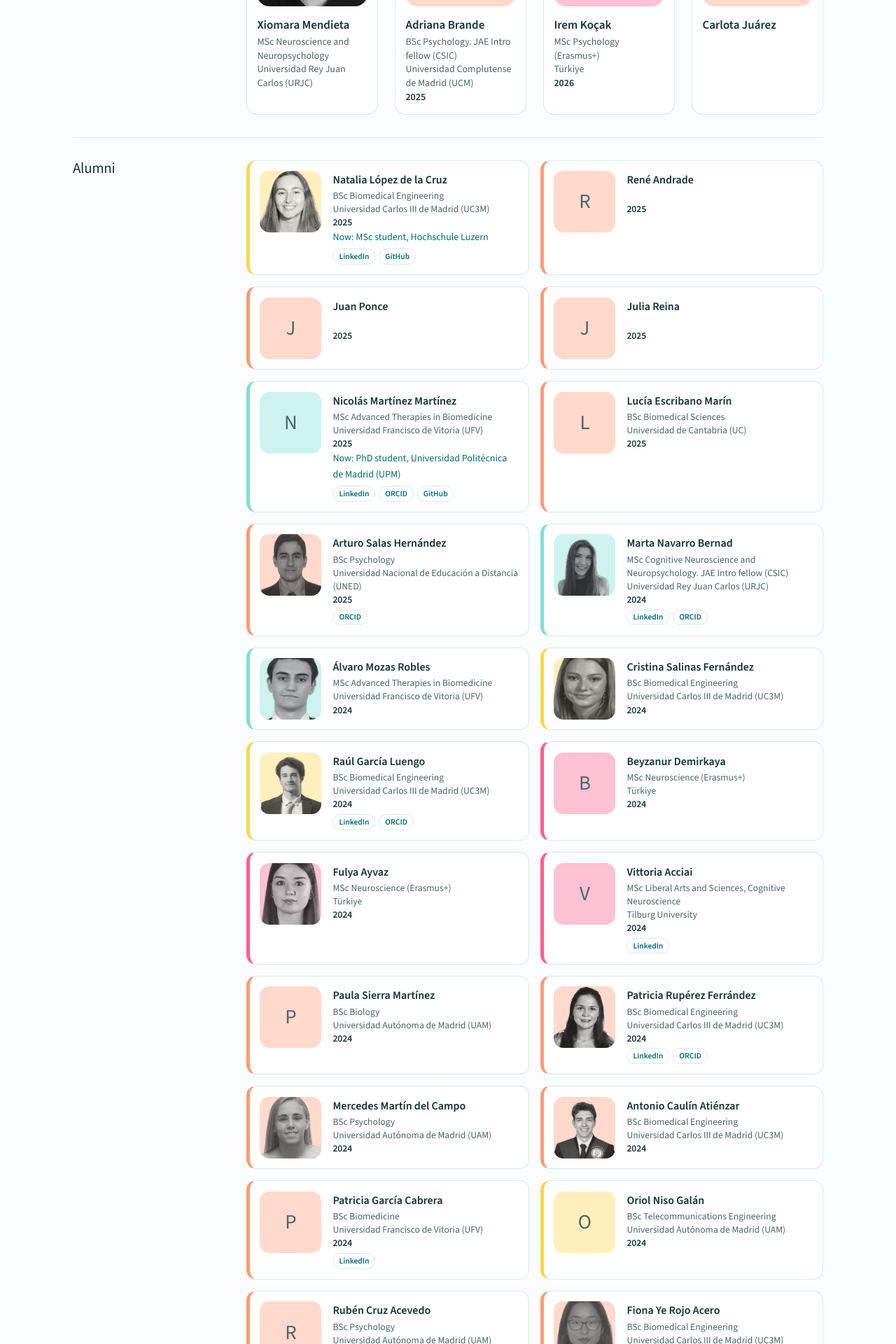
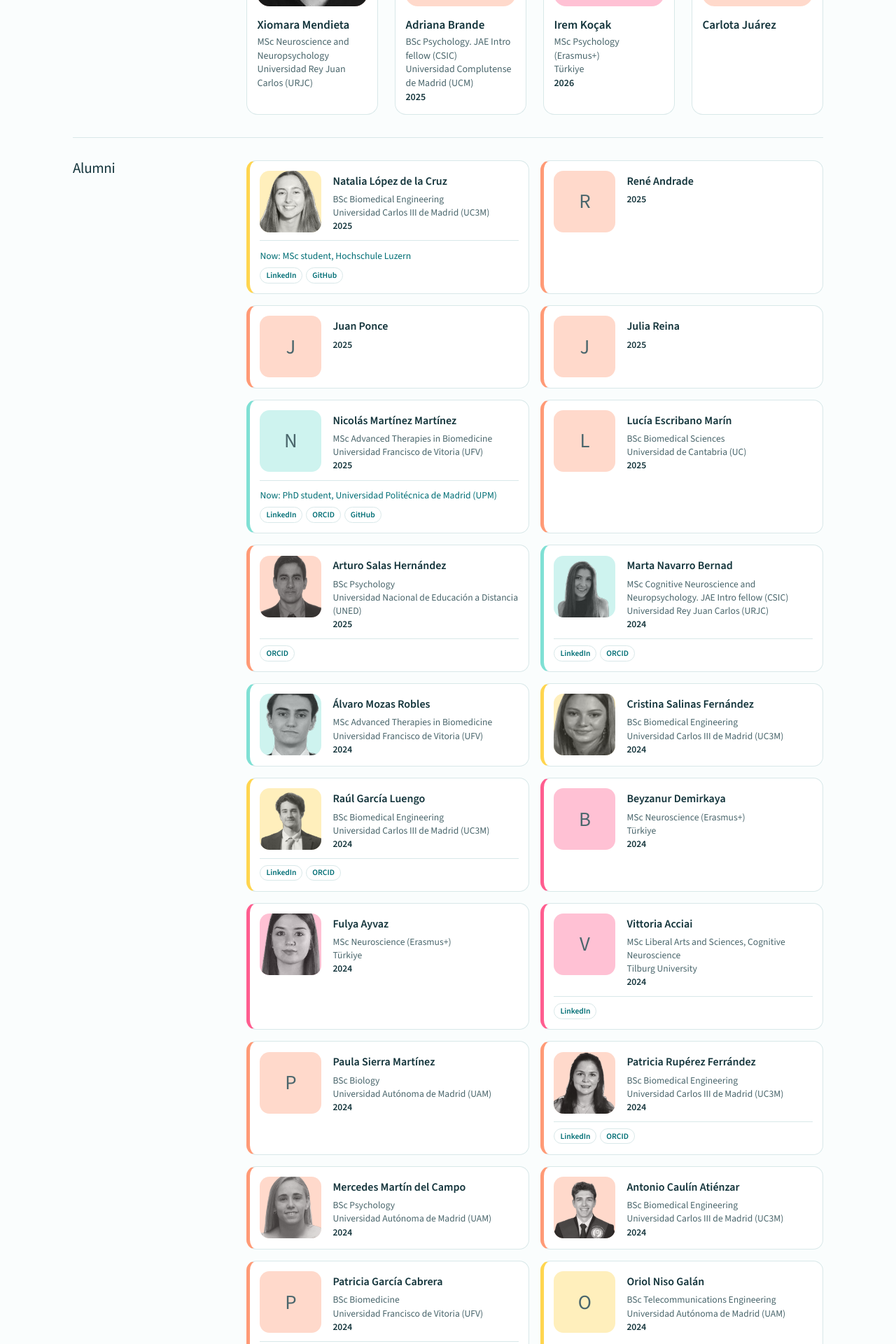
Before and after one commit to cajal-neuroimaging/cajal-neuroimaging.github.io, a Jekyll site: the page built from team.html, in a window 1280 px wide. Shown: the part 1541-3461 px from the top of the page at 70% size. Built offline with Jekyll 4.4.1, drawn with Linux system fonts in a browser that asks for light colours.

Commit message:
Team: alumni cards with photo beside name and studies, current position and links across the full width
Co-Authored-By: Claude Opus 5.5 <noreply@anthropic.com>
Claude-Session: https://claude.ai/code/session_016qHx7xJtVuA2p8MXZK7uaB

```diff
--- a/_includes/person.html
+++ b/_includes/person.html
@@ -2,7 +2,7 @@
   <span class="person__avatar" aria-hidden="true">{% if p.photo %}<img src="{{ '/assets/img/team/' | append: p.photo | relative_url }}" alt="" loading="lazy">{% else %}{{ p.name | slice: 0 }}{% endif %}</span>
   <div>
     <p class="person__name">{% if p.url %}<a href="{{ p.url }}">{{ p.name }}</a>{% else %}{{ p.name }}{% endif %}</p>
-    <p class="person__role">{{ p.role }}{% if p.affiliation %}<br>{{ p.affiliation }}{% endif %}{% if p.years %}<br><span class="person__years">{{ p.years }}</span>{% endif %}</p>
+    <p class="person__role">{% if p.role %}{{ p.role }}{% endif %}{% if p.affiliation %}{% if p.role %}<br>{% endif %}{{ p.affiliation }}{% endif %}{% if p.years %}{% if p.role or p.affiliation %}<br>{% endif %}<span class="person__years">{{ p.years }}</span>{% endif %}</p>
     {% if p.now %}<p class="person__now">Now: {{ p.now }}</p>{% endif %}
     {% if p.linkedin or p.orcid or p.scholar or p.github or p.x or p.bluesky %}
     <p class="person__links">
--- a/assets/css/main.css
+++ b/assets/css/main.css
@@ -473,3 +473,17 @@ p { margin: 0 0 1em; }
 
 .rhythms { background: radial-gradient(120% 140% at 12% 50%, color-mix(in srgb, var(--turquoise) 9%, var(--surface)), var(--surface) 60%) !important; }
 .rhythms__canvas { height: clamp(240px, 26vw, 340px) !important; }
+
+/* alumni cards: photo beside name and studies; "now" and links use the full width below */
+.people--alumni .person { grid-template-columns: 5.5rem minmax(0, 1fr) !important; grid-auto-rows: auto; row-gap: 0 !important; align-items: start; }
+.people--alumni .person > div { display: contents; }
+.people--alumni .person__avatar { grid-column: 1; grid-row: 1 / span 2; }
+.people--alumni .person__name { grid-column: 2; grid-row: 1; margin: .1rem 0 0 !important; }
+.people--alumni .person__role { grid-column: 2; grid-row: 2; margin: .2rem 0 0 !important; }
+.people--alumni .person__now, .people--alumni .person__links { grid-column: 1 / -1; }
+.people--alumni .person__now { margin: .7rem 0 0 !important; padding-top: .6rem; border-top: 1px solid var(--line); font-size: .85rem; }
+.people--alumni .person__links { margin: .5rem 0 0 !important; }
+.people--alumni .person__now + .person__links { margin-top: .35rem !important; }
+.people--alumni .person__role + .person__links { padding-top: .55rem; border-top: 1px solid var(--line); margin-top: .7rem !important; }
+.people--alumni .person { grid-template-rows: auto 1fr; }
+.people--alumni .person__role { align-self: start; }
```
